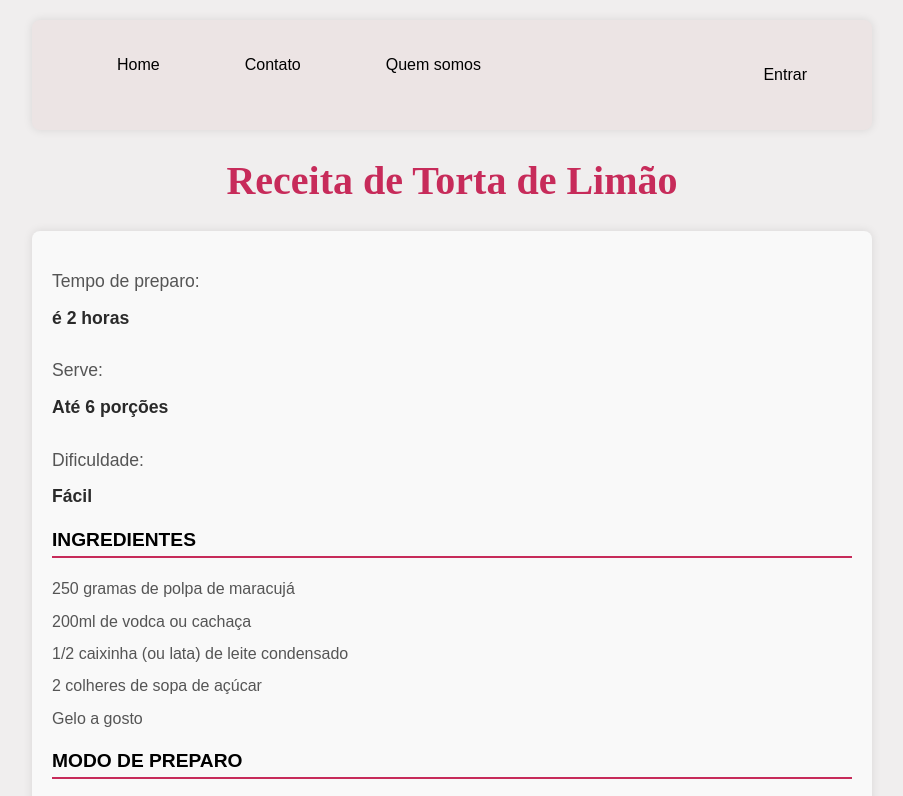
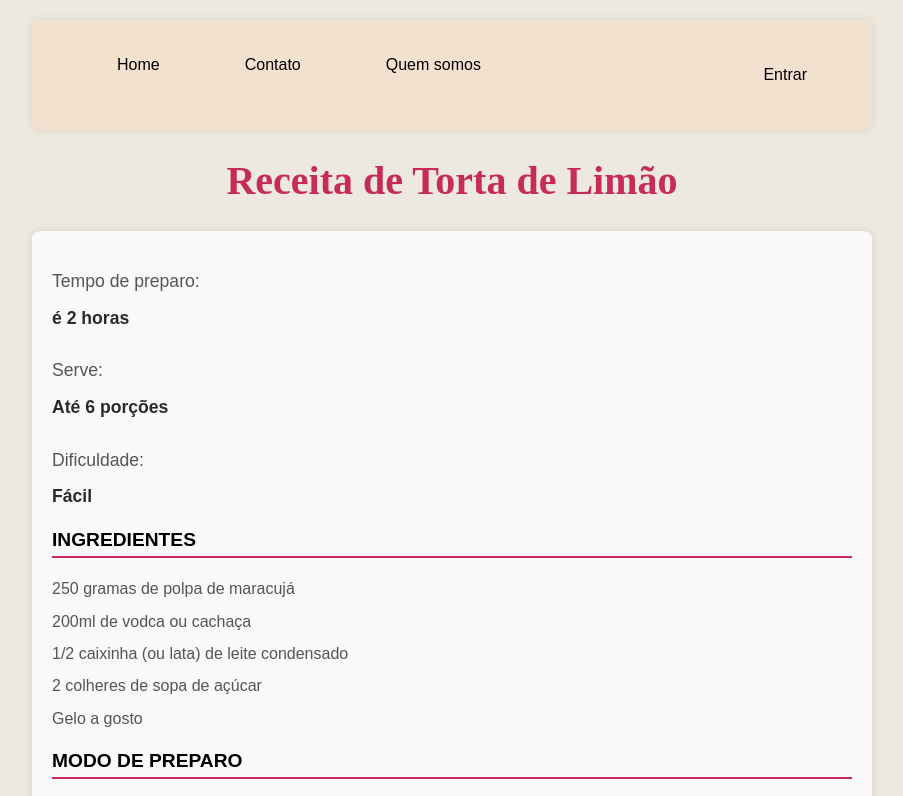
Before and after one commit to Guiiima/Site-de-Receita-, a plain HTML site: page Home/receitas/BatidadeMaracuja.html in a window 1280 px wide. Shown: the top 796 px of the page, without its empty margins (188-1091 px from the left). Drawn offline with Linux system fonts and the light colour scheme.

Commit message:
Alteração de cores

```diff
--- a/Home/receitas/style.css
+++ b/Home/receitas/style.css
@@ -9,7 +9,7 @@ a {
     font-family: 'Arial', sans-serif;
 }
 body{
-    background-color: #f0eeee;
+    background-color: #daceb76f;
 }
 
 h1{
@@ -20,7 +20,7 @@ h1{
 
 }
 #navbar-section {
-    background-color: #ece4e4;
+    background-color: #F3E1CF;
 }
 .navbar-link {
     display: inline-flex;
```
